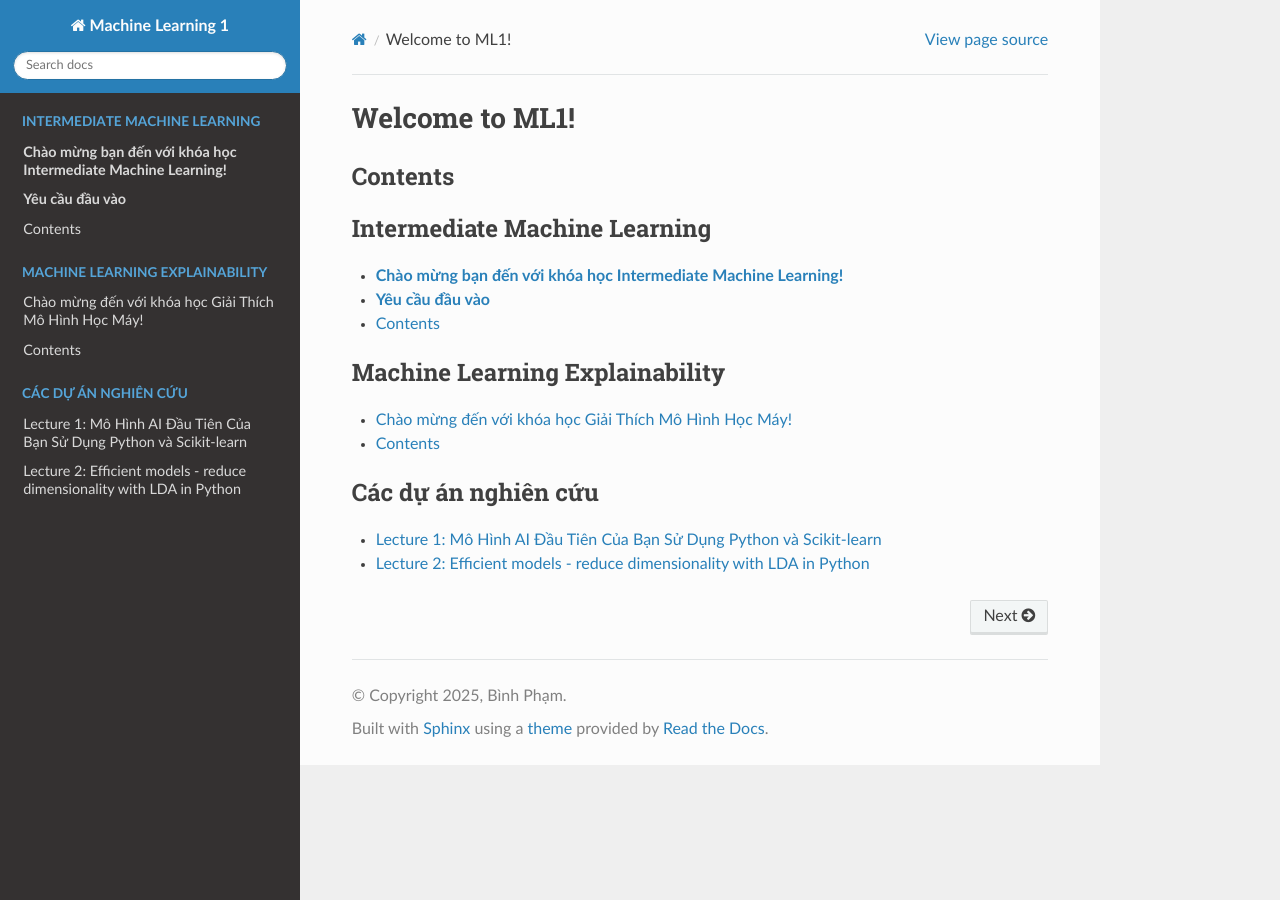
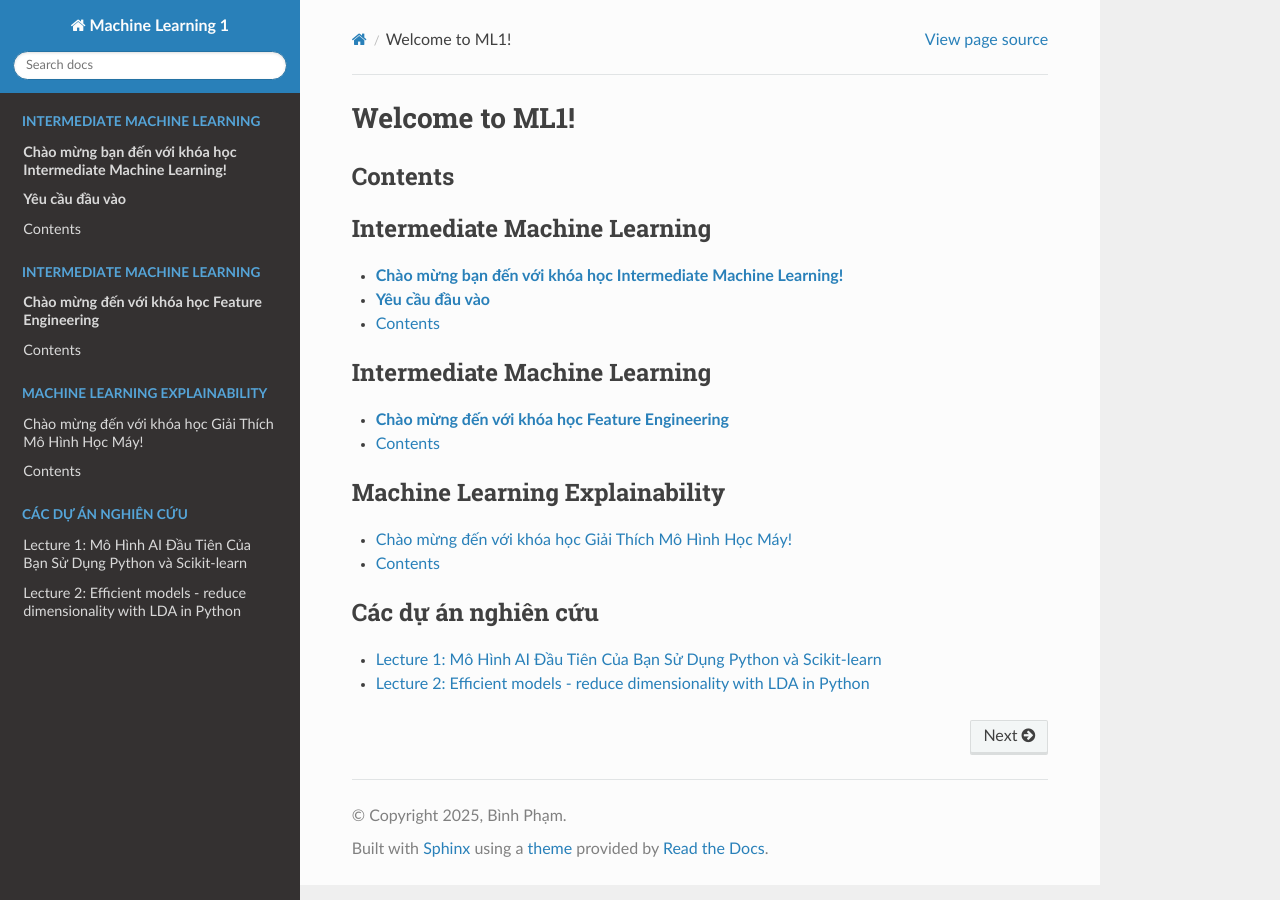
Before and after one commit to phambinh0826/ML1, a Sphinx documentation site: the page built from docs/source/index.rst, in a window 1280 px wide. Built offline with Sphinx 7.4.7 and the Read the Docs theme 3.1.0, drawn with Linux system fonts in a browser that asks for light colours; pages that are not in the unit, such as notebooks, are missing from menus.

Commit message:
Update index.rst

```diff
--- a/docs/source/index.rst
+++ b/docs/source/index.rst
@@ -11,6 +11,12 @@ Contents
 
 .. toctree::
    :maxdepth: 1
+   :caption: Intermediate Machine Learning
+
+   Feature-Engineering/index.rst
+
+.. toctree::
+   :maxdepth: 1
    :caption: Machine Learning Explainability
 
    ML_Explainability/index.rst
```
